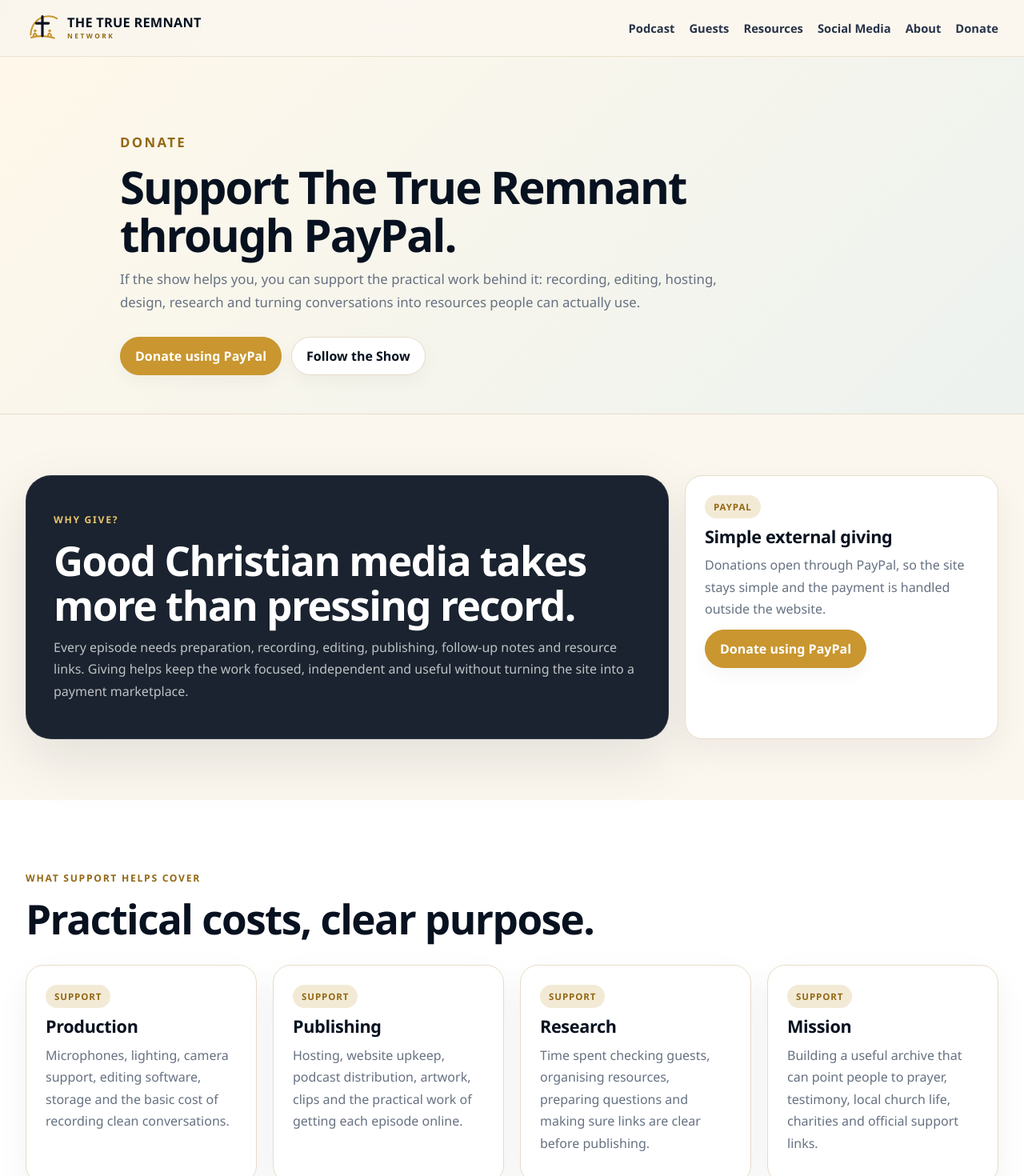
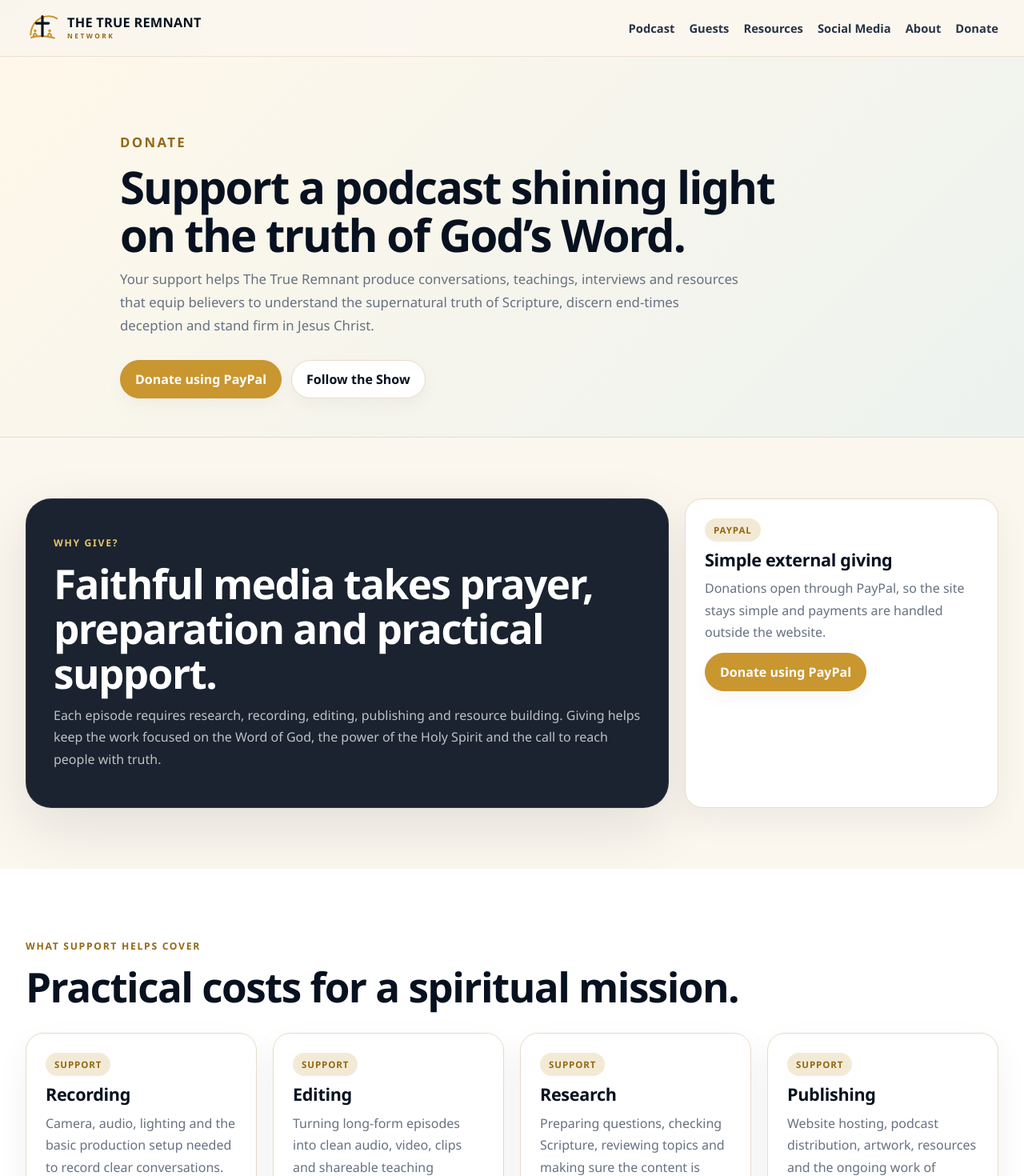
Before and after one commit to dakande85-bit/the-true-remnant-network, a Next.js app: page /donate in a window 1280 px wide. Shown: the top 1470 px of the page at 80% size. Built offline with nearby package versions, Linux system fonts and the light colour scheme.

Commit message:
Update donate page copy for supernatural podcast

```diff
--- a/src/app/donate/page.tsx
+++ b/src/app/donate/page.tsx
@@ -1,10 +1,10 @@
 const paypalDonateUrl = "https://www.paypal.com/donate";
 
 const supportItems = [
-  ["Production", "Microphones, lighting, camera support, editing software, storage and the basic cost of recording clean conversations."],
-  ["Publishing", "Hosting, website upkeep, podcast distribution, artwork, clips and the practical work of getting each episode online."],
-  ["Research", "Time spent checking guests, organising resources, preparing questions and making sure links are clear before publishing."],
-  ["Mission", "Building a useful archive that can point people to prayer, testimony, local church life, charities and official support links."],
+  ["Recording", "Camera, audio, lighting and the basic production setup needed to record clear conversations."],
+  ["Editing", "Turning long-form episodes into clean audio, video, clips and shareable teaching moments."],
+  ["Research", "Preparing questions, checking Scripture, reviewing topics and making sure the content is handled responsibly."],
+  ["Publishing", "Website hosting, podcast distribution, artwork, resources and the ongoing work of getting the message out."],
 ];
 
 export default function DonatePage() {
@@ -13,10 +13,10 @@ export default function DonatePage() {
       <section className="page-hero clean-page-hero">
         <div className="container narrow-copy">
           <p className="kicker">Donate</p>
-          <h1>Support The True Remnant through PayPal.</h1>
+          <h1>Support a podcast shining light on the truth of God’s Word.</h1>
           <p>
-            If the show helps you, you can support the practical work behind it: recording, editing, hosting, design,
-            research and turning conversations into resources people can actually use.
+            Your support helps The True Remnant produce conversations, teachings, interviews and resources that equip believers
+            to understand the supernatural truth of Scripture, discern end-times deception and stand firm in Jesus Christ.
           </p>
           <div className="hero-actions">
             <a className="btn btn-primary" href={paypalDonateUrl} target="_blank" rel="noopener noreferrer">Donate using PayPal</a>
@@ -29,16 +29,16 @@ export default function DonatePage() {
         <div className="container grid grid-3">
           <article className="hero-card span-2 mission-card">
             <p className="kicker">Why give?</p>
-            <h2>Good Christian media takes more than pressing record.</h2>
+            <h2>Faithful media takes prayer, preparation and practical support.</h2>
             <p>
-              Every episode needs preparation, recording, editing, publishing, follow-up notes and resource links. Giving helps keep the work
-              focused, independent and useful without turning the site into a payment marketplace.
+              Each episode requires research, recording, editing, publishing and resource building. Giving helps keep the work
+              focused on the Word of God, the power of the Holy Spirit and the call to reach people with truth.
             </p>
           </article>
           <article className="card">
             <span className="badge">PayPal</span>
             <h3>Simple external giving</h3>
-            <p>Donations open through PayPal, so the site stays simple and the payment is handled outside the website.</p>
+            <p>Donations open through PayPal, so the site stays simple and payments are handled outside the website.</p>
             <a className="btn btn-primary" href={paypalDonateUrl} target="_blank" rel="noopener noreferrer">Donate using PayPal</a>
           </article>
         </div>
@@ -49,7 +49,7 @@ export default function DonatePage() {
           <div className="section-head">
             <div>
               <p className="kicker">What support helps cover</p>
-              <h2>Practical costs, clear purpose.</h2>
+              <h2>Practical costs for a spiritual mission.</h2>
             </div>
           </div>
           <div className="grid grid-4">
```
